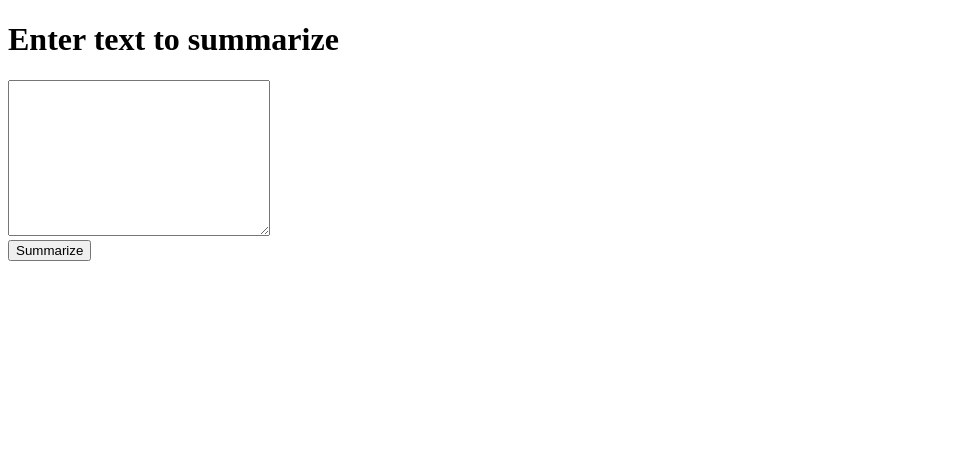
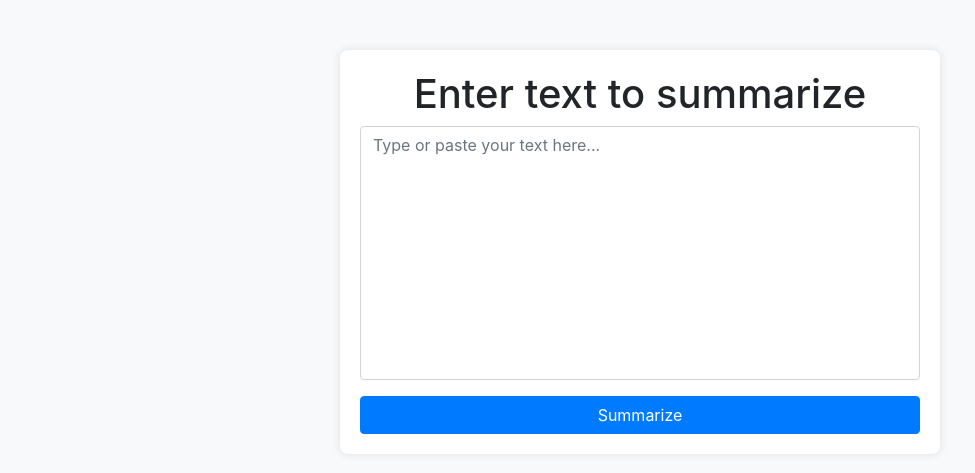
Before and after one commit to khanhphamj/Text-Summarizer, a Flask app: page / in a window 1280 px wide. Shown: the top 473 px of the page, without its empty margins (0-975 px from the left). Run offline with Flask 3, Linux system fonts and the light colour scheme; some libraries are stand-ins or nearby versions.

Commit message:
build_5: Upgrade html

```diff
--- a/app/routes.py
+++ b/app/routes.py
@@ -7,6 +7,6 @@ from app import app
 def home():
     if request.method == 'POST':
         text = request.form['text']
-        summary = summarizer(text, max_length=130, min_length=30, do_sample=False)
+        summary = summarizer(text, max_length=1000, min_length=30, do_sample=False)
         return render_template('summary.html', original_text=text, summary_text=summary[0]["summary_text"])
     return render_template('index.html')
--- a/app/templates/index.html
+++ b/app/templates/index.html
@@ -4,12 +4,36 @@
     <meta charset="UTF-8">
     <meta name="viewport" content="width=device-width, initial-scale=1.0">
     <title>Text Summarizer</title>
+    <link href="https://stackpath.bootstrapcdn.com/bootstrap/4.5.2/css/bootstrap.min.css" rel="stylesheet">
+    <style>
+        body {
+            background-color: #f8f9fa;
+            padding-top: 50px;
+        }
+        .container {
+            max-width: 600px;
+            background: white;
+            padding: 20px;
+            border-radius: 8px;
+            box-shadow: 0 0 10px rgba(0, 0, 0, 0.1);
+        }
+        textarea {
+            resize: none;
+        }
+    </style>
 </head>
 <body>
-    <h1>Enter text to summarize</h1>
-    <form method="POST">
-        <textarea name="text" rows="10" cols="30"></textarea><br>
-        <input type="submit" value="Summarize">
-    </form>
+    <div class="container">
+        <h1 class="text-center">Enter text to summarize</h1>
+        <form method="POST">
+            <div class="form-group">
+                <textarea class="form-control" name="text" rows="10" placeholder="Type or paste your text here..."></textarea>
+            </div>
+            <button type="submit" class="btn btn-primary btn-block">Summarize</button>
+        </form>
+    </div>
+    <script src="https://code.jquery.com/jquery-3.5.1.slim.min.js"></script>
+    <script src="https://cdn.jsdelivr.net/npm/@popperjs/core@2.9.2/dist/umd/popper.min.js"></script>
+    <script src="https://stackpath.bootstrapcdn.com/bootstrap/4.5.2/js/bootstrap.min.js"></script>
 </body>
 </html>
```
Also changed, not shown: app/templates/summary.html (+29 -5 lines).
